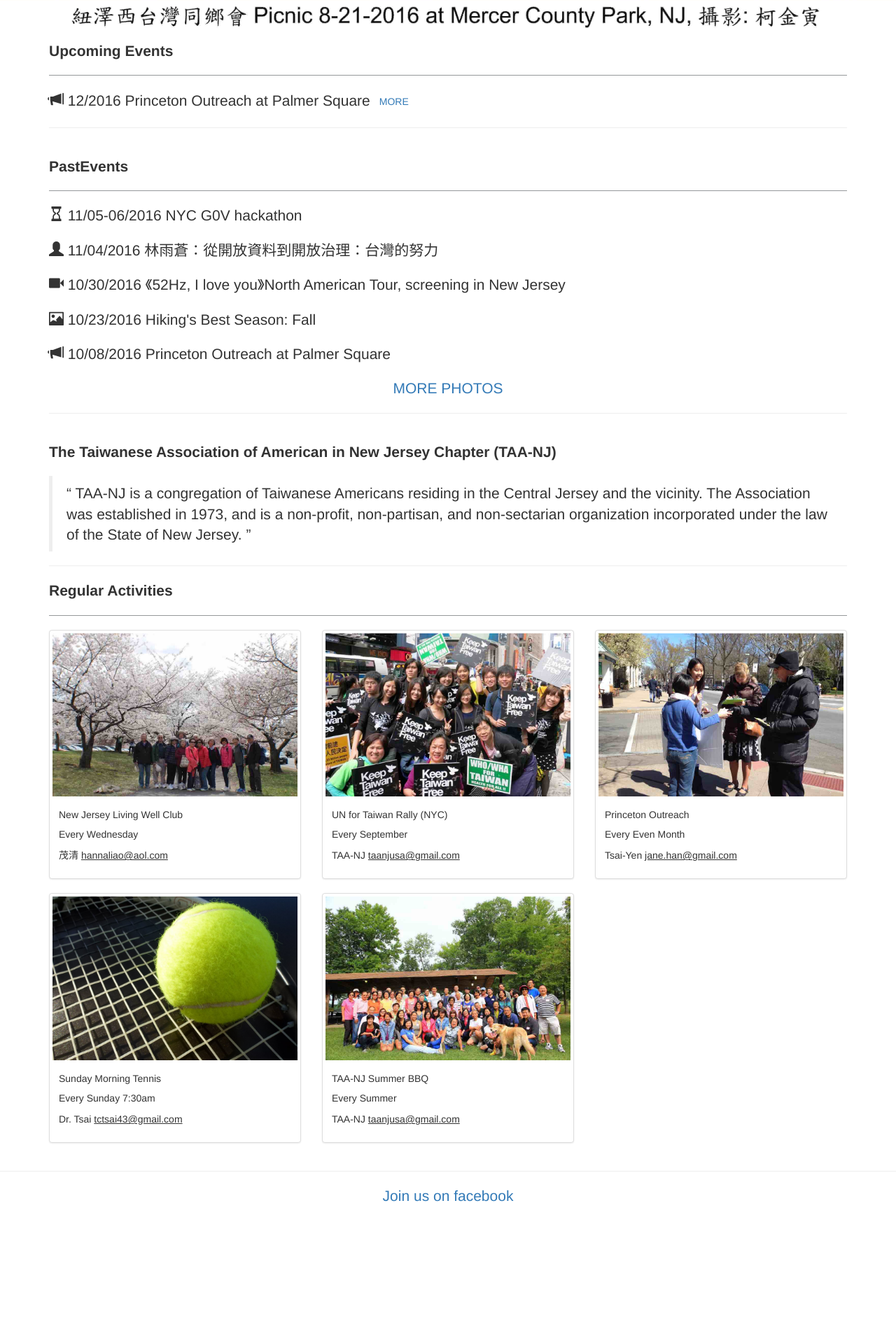
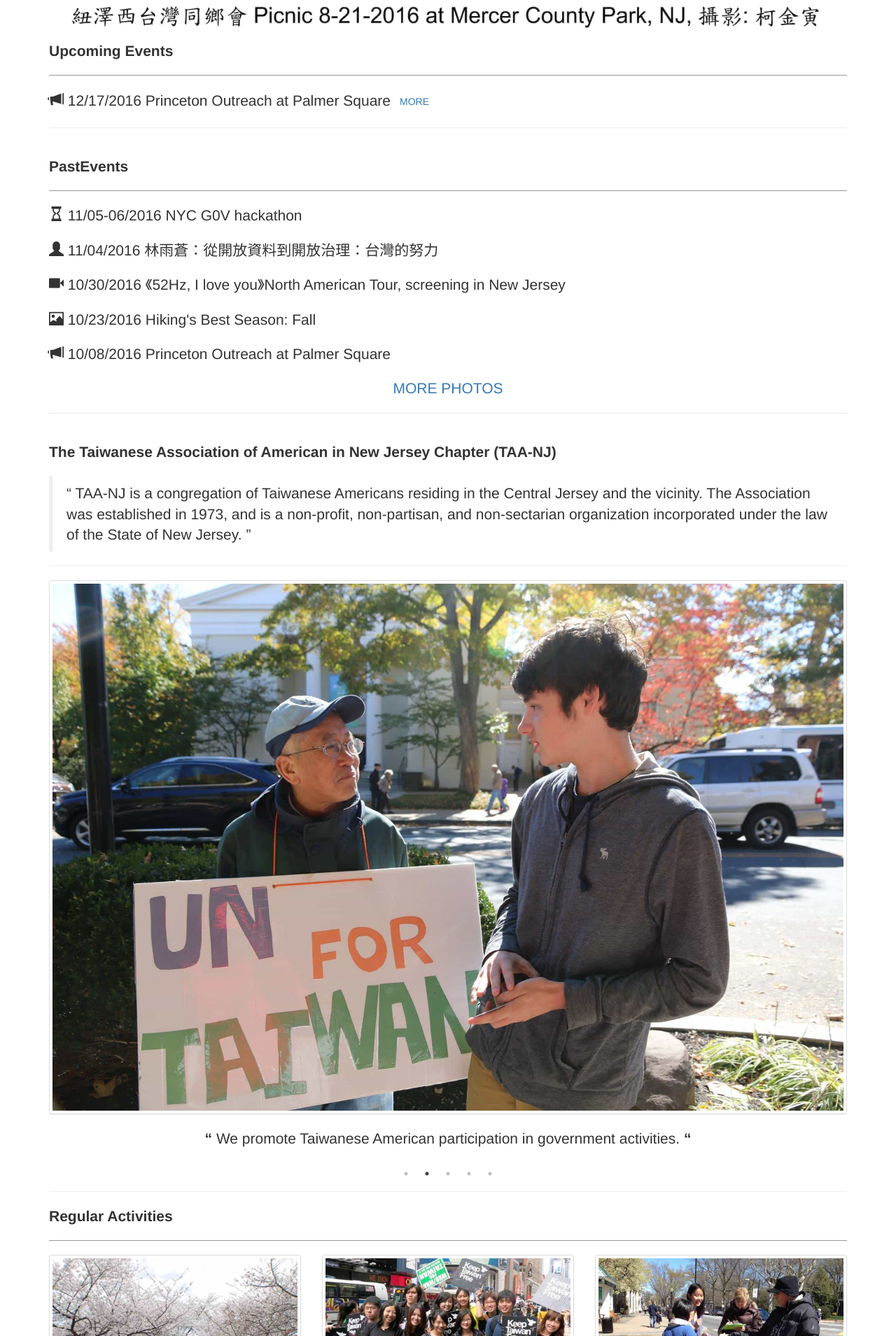
Before and after one commit to suntoplin/TAA-NJ_ReactJS, a React (Create React App) app: page / in a window 1280 px wide. Shown: the part 1011-2920 px from the top of the page at 70% size. Before the commit the page ends 2755 px from the top, so only its background shows below. Built offline with nearby package versions, Linux system fonts and the light colour scheme.

Commit message:
Using react-slick to practice aim_carousel

```diff
--- a/public/index.html
+++ b/public/index.html
@@ -20,6 +20,10 @@
 
     <!-- Optional theme -->
     <link rel="stylesheet" href="https://maxcdn.bootstrapcdn.com/bootstrap/latest/css/bootstrap-theme.min.css">
+    <!-- react-slick -->
+    <link rel="stylesheet" type="text/css" href="https://cdnjs.cloudflare.com/ajax/libs/slick-carousel/1.6.0/slick.min.css" />
+    <link rel="stylesheet" type="text/css" href="https://cdnjs.cloudflare.com/ajax/libs/slick-carousel/1.6.0/slick-theme.min.css" />
+
 
   </head>
   <body>
--- /dev/null
+++ b/src/Components/Aims.js
@@ -0,0 +1,53 @@
+import React,{Component} from 'react'
+import Slider from 'react-slick'
+import {RowAims} from '../RowData/RowAims'
+
+class SimpleSlider extends Component{
+    render(){
+      const settings = {
+        dots: true,
+        infinite: true,
+        lazyLoad: true,
+        slidesToShow: 1,
+        slidesToScroll: 1,
+        autoplay: true,
+        autoplaySpeed: 2000
+    };
+    return(
+      <div className="container">
+        <Slider {...settings}>
+          <div>
+            <img src={require('../' + this.props.event[0].img)} alt='Loading' className="img-thumbnail" />
+            <h3 className="text-center lead"><strong>“</strong> {this.props.event[0].title} <strong>“</strong></h3>
+          </div>
+          <div>
+            <img src={require('../' + this.props.event[1].img)} alt='Loading' className="img-thumbnail" />
+            <h3 className="text-center lead"><strong>“</strong> {this.props.event[1].title} <strong>“</strong></h3>
+          </div>
+          <div>
+            <img src={require('../' + this.props.event[2].img)} alt='Loading' className="img-thumbnail" />
+            <h3 className="text-center lead"><strong>“</strong> {this.props.event[2].title} <strong>“</strong></h3>
+          </div>
+          <div>
+            <img src={require('../' + this.props.event[3].img)} alt='Loading' className="img-thumbnail" />
+            <h3 className="text-center lead"><strong>“</strong> {this.props.event[3].title} <strong>“</strong></h3>
+          </div>
+          <div>
+            <img src={require('../' + this.props.event[4].img)} alt='Loading' className="img-thumbnail" />
+            <h3 className="text-center lead"><strong>“</strong> {this.props.event[4].title} <strong>“</strong></h3>
+          </div>
+        </Slider>
+        <br/>
+        <hr/>
+      </div>
+    )
+  }
+}
+
+export default class Aims extends Component{
+	render(){
+		return(
+      <SimpleSlider event={RowAims} />
+		)
+	}
+}
--- a/src/Components/Pages/Home.js
+++ b/src/Components/Pages/Home.js
@@ -3,6 +3,7 @@ import React, { Component } from 'react';
 import UpcomingEvents from '../UpcomingEvents';
 import PastEvents from '../PastEvents';
 import Objectives from '../Objectives';
+import Aims from '../Aims';
 import RegularActivities from '../RegularActivities';
 
 export default class Home extends Component {
@@ -13,6 +14,7 @@ export default class Home extends Component {
 		    <UpcomingEvents />
 		    <PastEvents />
 		    <Objectives />
+				<Aims />
 		    <RegularActivities />
 		  </div>
 		);
--- /dev/null
+++ b/src/RowData/RowAims.js
@@ -0,0 +1,22 @@
+export const RowAims=[
+  {
+    'title':'We enhance the growth of the Taiwanese community and promote the awareness of the Taiwanese culture.',
+    'img':'Images/aims/p2tw.jpg'
+  },
+  {
+    'title':'We promote Taiwanese American participation in government activities.',
+    'img':'Images/aims/unforTW.jpg'
+  },
+  {
+    'title':'We assemble Taiwanese Americans for fellowship, seminars, and other social activities.',
+    'img':'Images/aims/movie.jpg'
+  },
+  {
+    'title':'We communicate with other ethnic groups to promote mutual understanding and support.',
+    'img':'Images/aims/outreach.jpg'
+  },
+  {
+    'title':'We reach out to needy Taiwanese Americans and to provide them with available assistance.',
+    'img':'Images/aims/hiking.jpg'
+  },
+]
--- a/src/RowData/RowUpcomingEvents.js
+++ b/src/RowData/RowUpcomingEvents.js
@@ -143,13 +143,13 @@ export const upcomingEvents=[
 	// 	"img":"Images/upcoming/阿罩霧風雲2.jpg",
 	// },
 	{
-		"date":"12/2016",
+		"date":"12/17/2016",
 		"event_title":"Princeton Outreach at Palmer Square",
 		"place":"Palmer square",
 		"address":"40 Nassau St. Princeton, New Jersey 08542",
 		"details":"Co-organized with OTD-NJ",
-		"time_start":"",
-		"time_end":"",
+		"time_start":"12:30pm",
+		"time_end":"2:30pm",
 		"contact1_title":"",
 		"contact1":"Tsai-Yen Han",
 		"contact1_email":"jane.han@gmail.com",
```
